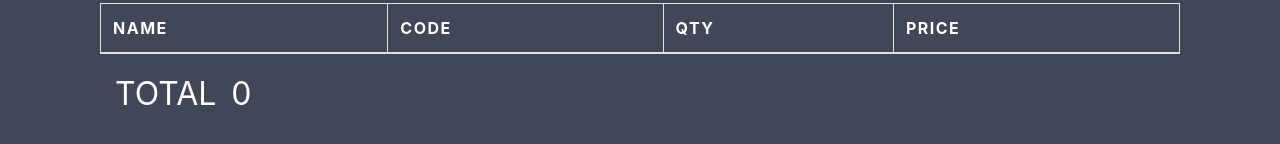
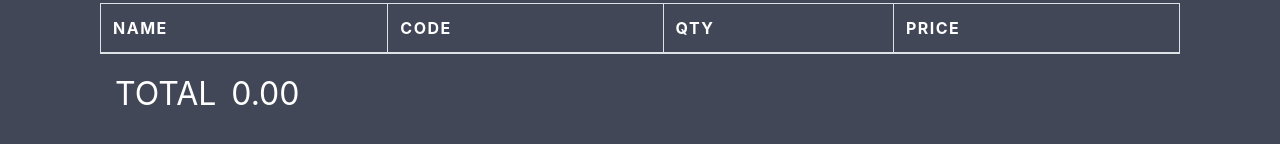
Before and after one commit to rrorrolfo/reactTraining-2, a React (Create React App) app: page / in a window 1280 px wide. Shown: the part 312-456 px from the top of the page. Built offline with nearby package versions, Linux system fonts and the light colour scheme.

Commit message:
Optimized total display

```diff
--- a/src/components/total/index.jsx
+++ b/src/components/total/index.jsx
@@ -5,7 +5,7 @@ const Total = ({ toPay }) => {
   return (
     <Container className="total-topay">
       <div style={{ marginRight: "15px" }}>TOTAL</div>
-      <div>{toPay}</div>
+      <div>{toPay.toFixed(2)}</div>
     </Container>
   );
 };
```
